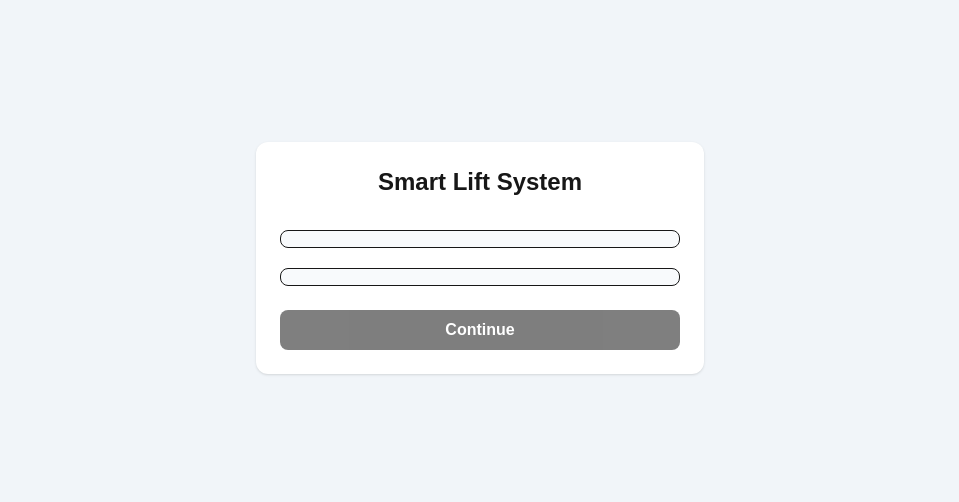
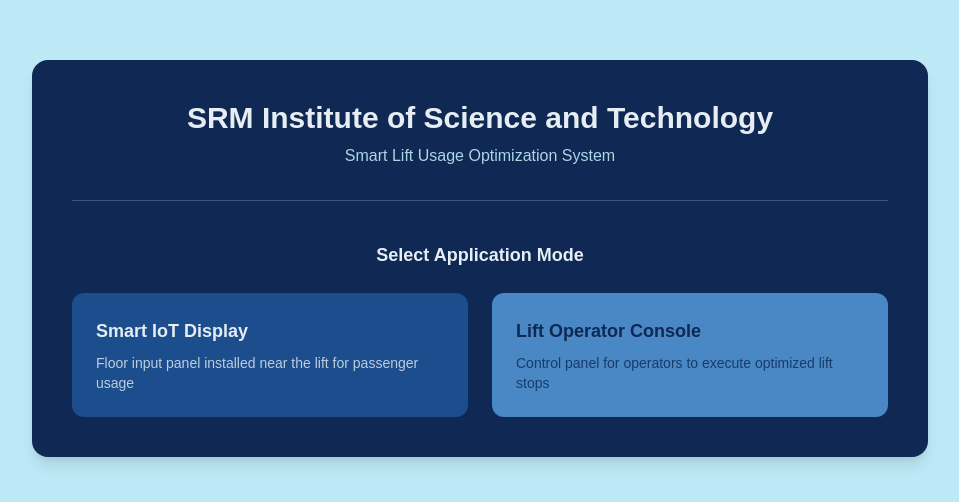
Before and after one commit to rakeshkanneeswaran/smartliftsystemversion-2, a Next.js app in the folder display/my-app/: page / in a window 1280 px wide. Shown: the part 142-644 px from the top of the page, without its empty margins (160-1119 px from the left). Built offline with nearby package versions, Linux system fonts and the light colour scheme.

Commit message:
fix the ui

```diff
--- a/display/my-app/app/page.tsx
+++ b/display/my-app/app/page.tsx
@@ -1,97 +1,59 @@
 "use client";
 
-import { useState } from "react";
 import { useRouter } from "next/navigation";
-import { AUTH_CONFIG, Role } from "@/app/config/auth";
 
 export default function LandingPage() {
   const router = useRouter();
 
-  const [role, setRole] = useState<Role | null>(null);
-  const [username, setUsername] = useState("");
-  const [password, setPassword] = useState("");
-  const [error, setError] = useState<string | null>(null);
-
-  const handleLogin = () => {
-    if (!role) {
-      setError("Please select a system first");
-      return;
-    }
-
-    const config = AUTH_CONFIG[role];
-
-    if (username !== config.username || password !== config.password) {
-      setError("Invalid credentials for selected system");
-      return;
-    }
-
-    // ✅ mark authenticated
-    sessionStorage.setItem("auth_ok", "true");
-    sessionStorage.setItem("role", role);
-
-    router.push(config.redirect);
-  };
-
   return (
-    <div className="flex items-center justify-center h-screen bg-slate-100">
-      <div className="w-full max-w-md bg-white rounded-xl shadow p-6">
-        <h1 className="text-2xl font-semibold text-center mb-6">
-          Smart Lift System
+    <div
+      className="flex items-center justify-center h-screen px-6"
+      style={{ backgroundColor: "#BDE8F5" }}
+    >
+      <div
+        className="w-full max-w-4xl rounded-2xl shadow-lg p-10 text-center"
+        style={{ backgroundColor: "#0F2854", color: "#E6EDF3" }}
+      >
+        {/* Institute Heading */}
+        <h1 className="text-2xl md:text-3xl font-bold mb-2">
+          SRM Institute of Science and Technology
         </h1>
 
-        {/* Step 1: Select Mode */}
-        <div className="mb-6 space-y-3">
-          {Object.entries(AUTH_CONFIG).map(([key, cfg]) => (
-            <button
-              key={key}
-              onClick={() => {
-                setRole(key as Role);
-                setError(null);
-              }}
-              className={`w-full py-2 rounded-lg border font-medium transition ${
-                role === key
-                  ? "bg-blue-600 text-white"
-                  : "bg-slate-50 hover:bg-slate-100"
-              }`}
-            >
-              {cfg.label}
-            </button>
-          ))}
+        <p className="text-sm md:text-base text-[#BDE8F5] opacity-90 mb-8">
+          Smart Lift Usage Optimization System
+        </p>
+
+        {/* Divider */}
+        <div className="h-px bg-white/20 mb-10" />
+
+        {/* Select Mode */}
+        <h2 className="text-lg font-semibold mb-6">Select Application Mode</h2>
+
+        <div className="grid grid-cols-1 md:grid-cols-2 gap-6">
+          {/* IoT App */}
+          <button
+            onClick={() => router.push("/iot-app")}
+            className="rounded-xl p-6 text-left transition hover:scale-[1.02]"
+            style={{ backgroundColor: "#1C4D8D" }}
+          >
+            <h3 className="text-lg font-bold mb-2">Smart IoT Display</h3>
+            <p className="text-sm opacity-80">
+              Floor input panel installed near the lift for passenger usage
+            </p>
+          </button>
+
+          {/* Operator App */}
+          <button
+            onClick={() => router.push("/lift-operator")}
+            className="rounded-xl p-6 text-left transition hover:scale-[1.02]"
+            style={{ backgroundColor: "#4988C4", color: "#0F2854" }}
+          >
+            <h3 className="text-lg font-bold mb-2">Lift Operator Console</h3>
+            <p className="text-sm opacity-80">
+              Control panel for operators to execute optimized lift stops
+            </p>
+          </button>
         </div>
-
-        {/* Step 2: Credentials */}
-        {role && (
-          <div className="space-y-4 mb-4">
-            <input
-              placeholder="Username"
-              value={username}
-              onChange={(e) => setUsername(e.target.value)}
-              className="w-full border rounded-lg px-3 py-2"
-            />
-
-            <input
-              type="password"
-              placeholder="Password"
-              value={password}
-              onChange={(e) => setPassword(e.target.value)}
-              className="w-full border rounded-lg px-3 py-2"
-            />
-          </div>
-        )}
-
-        {/* Error */}
-        {error && (
-          <div className="text-red-600 text-sm mb-4 text-center">{error}</div>
-        )}
-
-        {/* Continue */}
-        <button
-          onClick={handleLogin}
-          disabled={!role}
-          className="w-full bg-black text-white py-2 rounded-lg font-semibold disabled:opacity-50"
-        >
-          Continue
-        </button>
       </div>
     </div>
   );
```
